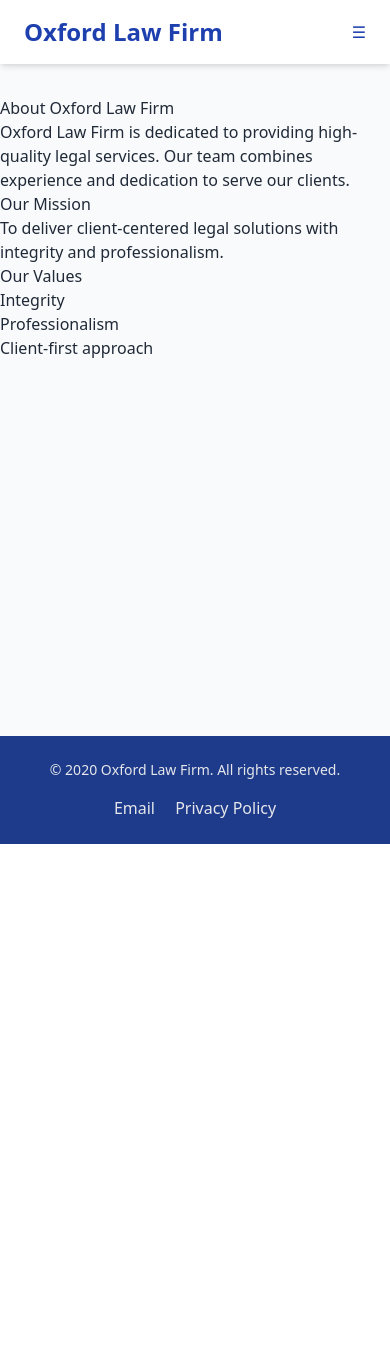
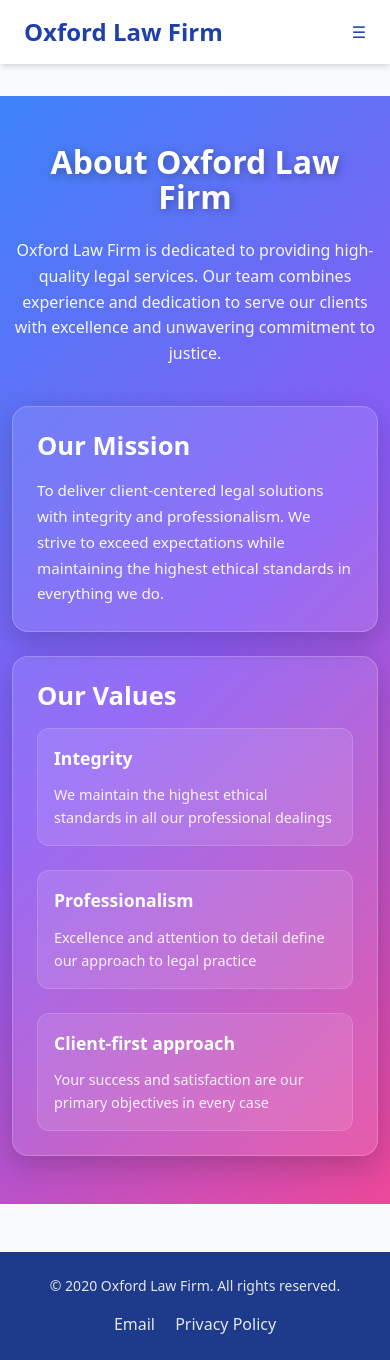
Before and after one commit to yourkrishna5/oxford_law_firm, a Django app: template main/templates/about.html in a window 390 px wide. Before the commit the page ends 844 px from the top, so only its background shows below. Run offline with Django 5.2, Linux system fonts and the light colour scheme; the template is opened without the code that fills it: most values are stand-ins (such as "Sample title", 1, 10 or a date in 2020).

Commit message:
Update about.html

```diff
--- a/main/templates/about.html
+++ b/main/templates/about.html
@@ -4,17 +4,352 @@
 
 {% block content %}
   <section id="about">
-    <h1>About Oxford Law Firm</h1>
-    <p>Oxford Law Firm is dedicated to providing high-quality legal services. Our team combines experience and dedication to serve our clients.</p>
+    <div class="about-container">
+      <div class="about-header">
+        <h1>About Oxford Law Firm</h1>
+        <p class="about-intro">Oxford Law Firm is dedicated to providing high-quality legal services. Our team combines experience and dedication to serve our clients with excellence and unwavering commitment to justice.</p>
+      </div>
 
-    <h2>Our Mission</h2>
-    <p>To deliver client-centered legal solutions with integrity and professionalism.</p>
+      <div class="about-content">
+        <div class="mission-section">
+          <div class="content-card">
+            <h2>Our Mission</h2>
+            <p>To deliver client-centered legal solutions with integrity and professionalism. We strive to exceed expectations while maintaining the highest ethical standards in everything we do.</p>
+          </div>
+        </div>
 
-    <h2>Our Values</h2>
-    <ul>
-      <li>Integrity</li>
-      <li>Professionalism</li>
-      <li>Client-first approach</li>
-    </ul>
+        <div class="values-section">
+          <div class="content-card">
+            <h2>Our Values</h2>
+            <ul class="values-list">
+              <li>
+                <div class="value-item">
+                  <h3>Integrity</h3>
+                  <p>We maintain the highest ethical standards in all our professional dealings</p>
+                </div>
+              </li>
+              <li>
+                <div class="value-item">
+                  <h3>Professionalism</h3>
+                  <p>Excellence and attention to detail define our approach to legal practice</p>
+                </div>
+              </li>
+              <li>
+                <div class="value-item">
+                  <h3>Client-first approach</h3>
+                  <p>Your success and satisfaction are our primary objectives in every case</p>
+                </div>
+              </li>
+            </ul>
+          </div>
+        </div>
+      </div>
+    </div>
   </section>
+
+<style>
+/* Base Styles */
+* {
+  box-sizing: border-box;
+}
+
+/* About Section */
+#about {
+  background: linear-gradient(135deg, #3b82f6, #8b5cf6, #ec4899);
+  min-height: 100vh;
+  padding: 6rem 1rem;
+  color: white;
+}
+
+.about-container {
+  max-width: 1200px;
+  margin: 0 auto;
+  animation: fadeIn 1s ease-out forwards;
+}
+
+.about-header {
+  text-align: center;
+  margin-bottom: 4rem;
+}
+
+.about-header h1 {
+  font-size: 3.5rem;
+  font-weight: 800;
+  margin-bottom: 1.5rem;
+  text-shadow: 2px 2px 8px rgba(0,0,0,0.3);
+  line-height: 1.1;
+}
+
+.about-intro {
+  font-size: 1.3rem;
+  line-height: 1.6;
+  max-width: 800px;
+  margin: 0 auto;
+  opacity: 0.95;
+}
+
+.about-content {
+  display: grid;
+  grid-template-columns: 1fr;
+  gap: 3rem;
+  max-width: 900px;
+  margin: 0 auto;
+}
+
+.content-card {
+  background: rgba(255, 255, 255, 0.1);
+  backdrop-filter: blur(10px);
+  border: 1px solid rgba(255, 255, 255, 0.2);
+  padding: 2.5rem;
+  border-radius: 1rem;
+  box-shadow: 0 10px 30px rgba(0,0,0,0.2);
+  transition: all 0.3s ease;
+}
+
+.content-card:hover {
+  transform: translateY(-5px);
+  background: rgba(255, 255, 255, 0.15);
+  box-shadow: 0 15px 40px rgba(0,0,0,0.3);
+}
+
+.content-card h2 {
+  font-size: 2.2rem;
+  font-weight: 700;
+  margin-bottom: 1.5rem;
+  color: white;
+  line-height: 1.2;
+}
+
+.content-card p {
+  font-size: 1.1rem;
+  line-height: 1.7;
+  opacity: 0.95;
+}
+
+.values-list {
+  list-style: none;
+  padding: 0;
+  margin: 0;
+}
+
+.values-list li {
+  margin-bottom: 2rem;
+}
+
+.values-list li:last-child {
+  margin-bottom: 0;
+}
+
+.value-item {
+  background: rgba(255, 255, 255, 0.1);
+  border: 1px solid rgba(255, 255, 255, 0.15);
+  border-radius: 0.75rem;
+  padding: 1.5rem;
+  transition: all 0.3s ease;
+}
+
+.value-item:hover {
+  background: rgba(255, 255, 255, 0.15);
+  transform: translateX(10px);
+  border-color: rgba(255, 255, 255, 0.25);
+}
+
+.value-item h3 {
+  font-size: 1.4rem;
+  font-weight: 600;
+  margin-bottom: 0.75rem;
+  color: white;
+}
+
+.value-item p {
+  font-size: 1rem;
+  line-height: 1.6;
+  margin: 0;
+  opacity: 0.9;
+}
+
+/* Animations */
+@keyframes fadeIn {
+  0% { opacity: 0; transform: translateY(20px); }
+  100% { opacity: 1; transform: translateY(0); }
+}
+
+/* Responsive Breakpoints */
+
+/* Large tablets and small desktops (1024px and down) */
+@media screen and (max-width: 1024px) {
+  .about-header h1 {
+    font-size: 3rem;
+  }
+
+  .about-intro {
+    font-size: 1.2rem;
+  }
+
+  .content-card h2 {
+    font-size: 2rem;
+  }
+
+  .content-card p {
+    font-size: 1rem;
+  }
+}
+
+/* Tablets (768px and down) */
+@media screen and (max-width: 768px) {
+  #about {
+    padding: 4rem 1rem;
+  }
+
+  .about-header {
+    margin-bottom: 3rem;
+  }
+
+  .about-header h1 {
+    font-size: 2.5rem;
+  }
+
+  .about-intro {
+    font-size: 1.1rem;
+  }
+
+  .about-content {
+    gap: 2rem;
+  }
+
+  .content-card {
+    padding: 2rem;
+  }
+
+  .content-card h2 {
+    font-size: 1.8rem;
+  }
+
+  .value-item {
+    padding: 1.25rem;
+  }
+
+  .value-item h3 {
+    font-size: 1.25rem;
+  }
+
+  .value-item:hover {
+    transform: translateY(-3px);
+  }
+}
+
+/* Mobile phones (480px and down) */
+@media screen and (max-width: 480px) {
+  #about {
+    padding: 3rem 0.75rem;
+  }
+
+  .about-header {
+    margin-bottom: 2.5rem;
+  }
+
+  .about-header h1 {
+    font-size: 2rem;
+  }
+
+  .about-intro {
+    font-size: 1rem;
+  }
+
+  .about-content {
+    gap: 1.5rem;
+  }
+
+  .content-card {
+    padding: 1.5rem;
+  }
+
+  .content-card h2 {
+    font-size: 1.6rem;
+    margin-bottom: 1rem;
+  }
+
+  .content-card p {
+    font-size: 0.95rem;
+  }
+
+  .values-list li {
+    margin-bottom: 1.5rem;
+  }
+
+  .value-item {
+    padding: 1rem;
+  }
+
+  .value-item h3 {
+    font-size: 1.1rem;
+  }
+
+  .value-item p {
+    font-size: 0.9rem;
+  }
+}
+
+/* Extra small phones (320px and down) */
+@media screen and (max-width: 320px) {
+  #about {
+    padding: 2.5rem 0.5rem;
+  }
+
+  .about-header h1 {
+    font-size: 1.75rem;
+  }
+
+  .about-intro {
+    font-size: 0.95rem;
+  }
+
+  .content-card {
+    padding: 1.25rem;
+  }
+
+  .content-card h2 {
+    font-size: 1.4rem;
+  }
+
+  .content-card p {
+    font-size: 0.9rem;
+  }
+
+  .value-item {
+    padding: 0.875rem;
+  }
+
+  .value-item h3 {
+    font-size: 1rem;
+  }
+
+  .value-item p {
+    font-size: 0.85rem;
+  }
+}
+
+/* Landscape orientation on mobile */
+@media screen and (max-width: 768px) and (orientation: landscape) {
+  #about {
+    padding: 3rem 1rem;
+  }
+
+  .about-header h1 {
+    font-size: 2.2rem;
+  }
+
+  .about-header {
+    margin-bottom: 2rem;
+  }
+}
+
+/* High DPI displays */
+@media screen and (-webkit-min-device-pixel-ratio: 2),
+       screen and (min-resolution: 192dpi) {
+  .about-header h1 {
+    text-shadow: 1px 1px 4px rgba(0,0,0,0.3);
+  }
+}
+</style>
 {% endblock %}
```
